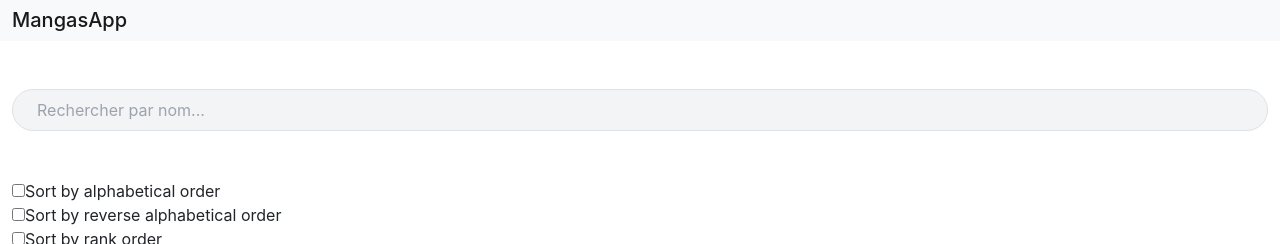
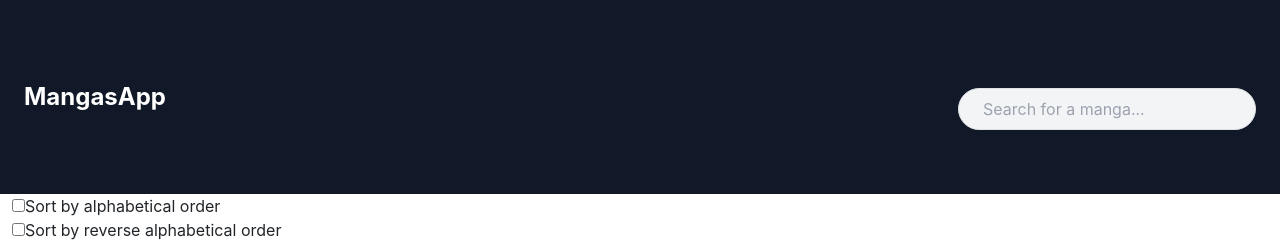
Before and after one commit to ThRedMat/elective-react-projet-final, a React (Create React App) app: page / in a window 1280 px wide. Shown: the top 244 px of the page. Built offline with nearby package versions, Linux system fonts and the light colour scheme; no server answers.

Commit message:
Done NavBar Style
Partie terminée

```diff
--- a/src/components/Navbar.jsx
+++ b/src/components/Navbar.jsx
@@ -1,13 +1,23 @@
 import React from 'react';
 import { Link } from 'react-router-dom';
+import SearchBar from './SearchBar';
+
 const Navbar = () => {
   return (
-    <nav className="navbar navbar-light bg-light">
-      <div className="container-fluid">
-        <Link to="/"><span className="navbar-brand mb-0 h1">MangasApp</span></Link>
+    <nav className="bg-gray-900">
+      <div className="container mx-auto px-6 py-3 md:flex md:justify-between md:items-center">
+        <div className="flex justify-between items-center">
+          <Link to="/">
+            <span className="text-xl text-white font-bold md:text-2xl">MangasApp</span>
+          </Link>
+        </div>
+
+        <div className="mt-4 md:mt-0">
+          <SearchBar placeholder="Search for a manga..." />
+        </div>
       </div>
     </nav>
   );
-}
+};
 
 export default Navbar;
--- a/src/pages/Index.jsx
+++ b/src/pages/Index.jsx
@@ -1,6 +1,5 @@
 import '../App.css';
 import Navbar from "../components/Navbar";
-import SearchBar from "../components/SearchBar";
 import MangasList from "../components/MangasList";
 import {Provider} from "react-redux";
 import store from "../states/store";
@@ -14,7 +13,6 @@ const Index = () => {
         <Navbar />
 
         <div className="container">
-          <SearchBar placeholder="Rechercher par nom..." />
           <FlitreOrder />
           <FlitreStatus />
           <MangasList />
```
Also changed, not shown: src/styles/navBar.css (added).
